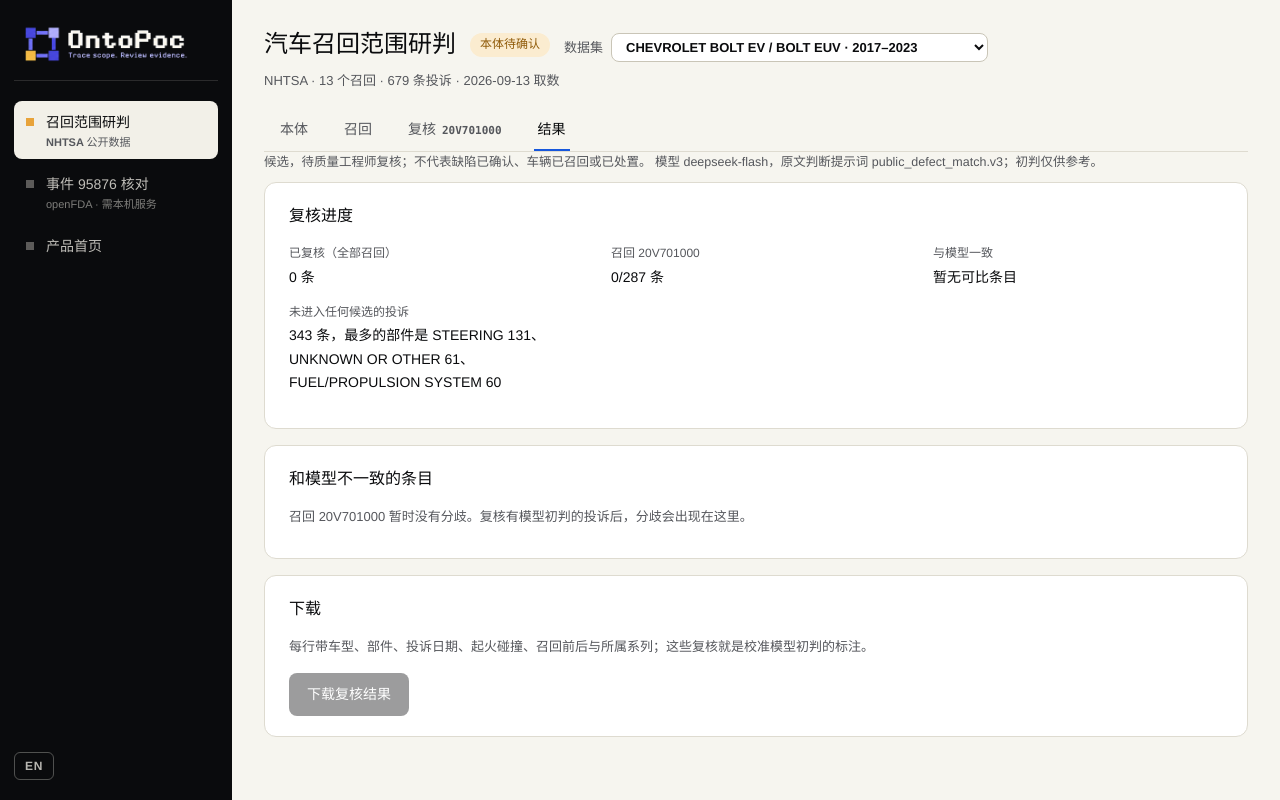
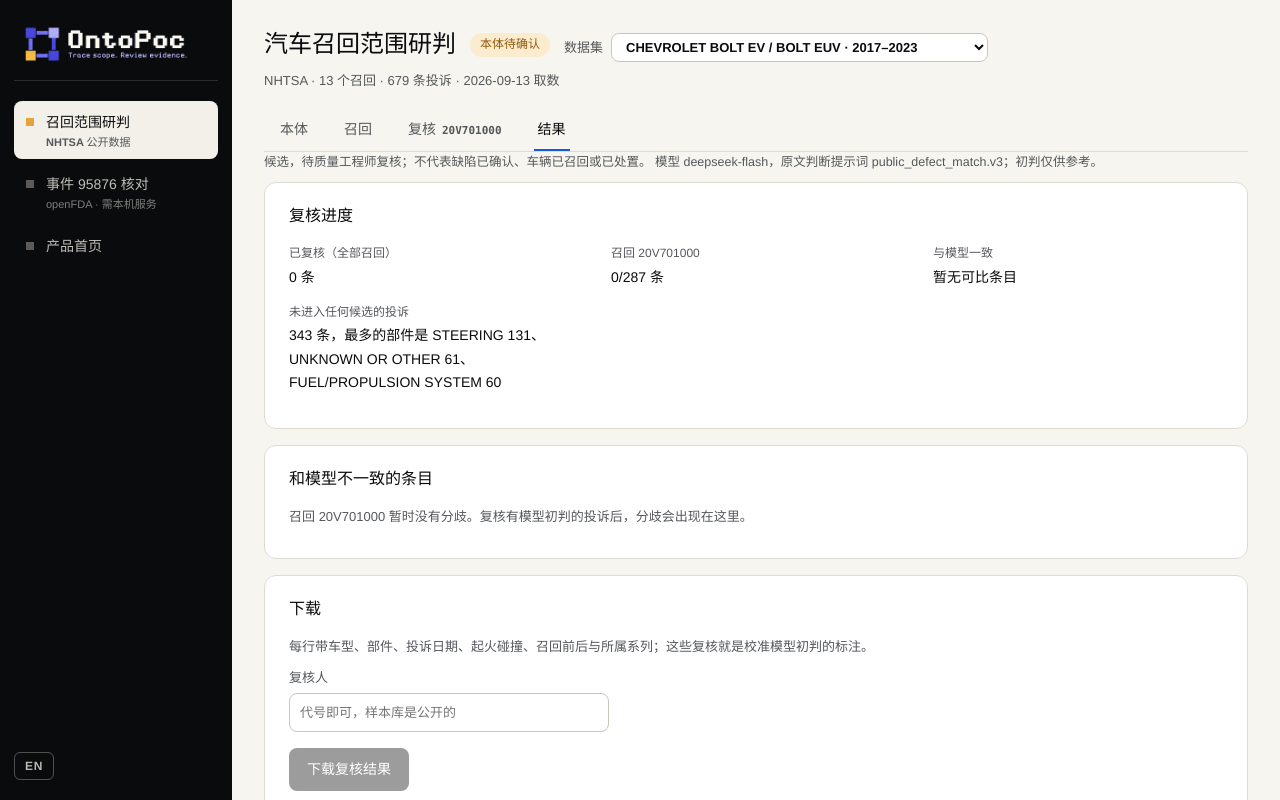
Before and after one commit to Longado/ontopoc, a React (Vite) app in the folder landing-page/: page / in a window 1280 px wide. Both pictures are taken after a click on the tab "结果". Built offline with nearby package versions, Linux system fonts and the light colour scheme.

Commit message:
feat: reviewer name on the results page, carried with the dataset id in every download

```diff
--- a/landing-page/src/PublicRecallReview.css
+++ b/landing-page/src/PublicRecallReview.css
@@ -4,7 +4,7 @@
 .pr-page h3 { margin: 0 0 6px; font-size: 14px; }
 .pr-page p { margin: 0 0 10px; }
 .pr-page button { font: inherit; cursor: pointer; }
-.pr-page button:focus-visible, .pr-page textarea:focus-visible { outline: 2px solid var(--blue); outline-offset: 2px; }
+.pr-page button:focus-visible, .pr-page textarea:focus-visible, .pr-page input:focus-visible { outline: 2px solid var(--blue); outline-offset: 2px; }
 
 .pr-head { display: grid; gap: 16px; }
 .pr-head-line { display: flex; flex-wrap: wrap; align-items: baseline; gap: 8px 14px; }
@@ -30,6 +30,8 @@
 .pr-primary { margin-top: 6px; padding: 10px 18px; border: 0; border-radius: 8px; color: #fff; background: var(--ink); font-weight: 700; }
 .pr-primary:disabled { opacity: 0.4; cursor: not-allowed; }
 .pr-link { padding: 0; border: 0; color: var(--blue); background: transparent; font-weight: 600; }
+.pr-reviewer { display: grid; gap: 4px; max-width: 320px; margin: 4px 0 10px; color: var(--text-2); font-size: 13px; }
+.pr-reviewer input { padding: 8px 10px; border: 1px solid var(--edge-strong); border-radius: 8px; color: var(--ink); background: var(--surface); font: inherit; min-width: 0; }
 
 .pr-fields { display: grid; grid-template-columns: repeat(auto-fit, minmax(220px, 1fr)); gap: 14px 32px; margin: 0 0 14px; }
 .pr-field dt { color: var(--text-2); font-size: 12px; }
--- a/landing-page/src/PublicRecallReview.jsx
+++ b/landing-page/src/PublicRecallReview.jsx
@@ -1,6 +1,6 @@
 import { useEffect, useRef, useState } from "react";
 import {
-  BUCKETS, DATASET_KEY, FLAG_LABELS, INDEX_URL, MARKS, ROLE_LABELS, VERDICT_TO_MARK, confirmOntology, defaultRecallId, displayValue, emptyState,
+  BUCKETS, DATASET_KEY, FLAG_LABELS, REVIEWER_KEY, INDEX_URL, MARKS, ROLE_LABELS, VERDICT_TO_MARK, confirmOntology, defaultRecallId, displayValue, emptyState,
   exportState, fieldLabel, highlight, markCandidate, markOf, nextSelection, noteCandidate, orderCandidates, restoreState, storageKey,
   packUrl, pickDataset, summarize, timingLabel, validateIndex, validatePack, visibleCandidates,
 } from "./publicReviewModel.js";
@@ -90,6 +90,7 @@
   const [bucket, setBucket] = useState("outside_all");
   const [selected, setSelected] = useState("");
   const [error, setError] = useState("");
+  const [reviewer, setReviewer] = useState(() => recallSaved(REVIEWER_KEY) || "");
   const detailRef = useRef(null);
   const listRef = useRef(null);
 
@@ -168,7 +169,7 @@
     listRef.current?.querySelector('[aria-pressed="true"]')?.scrollIntoView({ block: "center" });
   }
   function download() {
-    const url = URL.createObjectURL(new Blob([JSON.stringify(exportState(pack, state, now()), null, 2)], { type: "application/json" }));
+    const url = URL.createObjectURL(new Blob([JSON.stringify(exportState(pack, state, now(), reviewer), null, 2)], { type: "application/json" }));
     const link = document.createElement("a"); link.href = url; link.download = `${datasetId}-review.json`; link.click();
     setTimeout(() => URL.revokeObjectURL(url), 1000);
   }
@@ -270,6 +271,10 @@
         <section className="pr-card">
           <h2>下载</h2>
           <p className="pr-muted">每行带车型、部件、投诉日期、起火碰撞、召回前后与所属系列；这些复核就是校准模型初判的标注。</p>
+          <label className="pr-reviewer" htmlFor="pr-reviewer">复核人
+            <input id="pr-reviewer" value={reviewer} maxLength={40} placeholder="代号即可，样本库是公开的" autoComplete="off"
+              onChange={(e) => { setReviewer(e.target.value); remember(REVIEWER_KEY, e.target.value); }} />
+          </label>
           <button className="pr-primary" onClick={download} disabled={!reviewedAll}>下载复核结果</button>
         </section>
       </>}
--- a/landing-page/src/publicReviewModel.js
+++ b/landing-page/src/publicReviewModel.js
@@ -1,5 +1,6 @@
 export const INDEX_URL = "/data/index.json";
 export const DATASET_KEY = "ontopoc.public-review.dataset";
+export const REVIEWER_KEY = "ontopoc.public-review.reviewer";
 const PACK_FILE = /^[a-z0-9][a-z0-9-]*\.json$/;
 
 export function validateIndex(index) {
@@ -116,7 +117,8 @@
   return state;
 }
 
-export function exportState(pack, state, now) {
+export function exportState(pack, state, now, reviewer = "") {
+  const who = reviewer.trim() || null;
   const reviews = [];
   const seen = new Set();
   for (const recall of pack.recalls) {
@@ -131,12 +133,12 @@
         model_verdict: c.text_check?.verdict || null, updated_at: entry.updated_at,
         vehicles: signal.objects || [], parts: signal.parts || [], complaint_date: signal.date ?? null, flags: signal.flags || [],
         recall_date: recall.date ?? null, timing: c.timing?.relation ?? null, days_from_recall: c.timing?.days ?? null,
-        via_alias: Boolean(c.via_alias), series_recalls: pack.recalls.filter((r) => seriesOf(r) === key).map((r) => r.id),
+        via_alias: Boolean(c.via_alias), series_recalls: pack.recalls.filter((r) => seriesOf(r) === key).map((r) => r.id), reviewer: who,
       });
     }
   }
   return {
-    schema: "public_review_export.v1", exported_at: now, ontology_hash: pack.ontology.hash,
+    schema: "public_review_export.v1", exported_at: now, dataset: pack.dataset?.id ?? null, reviewer: who, ontology_hash: pack.ontology.hash,
     ontology_confirmed_at: state.confirmed_at, model: pack.run.model,
     matcher_prompt_version: pack.run.matcher_prompt_version, boundary: pack.boundary, reviews,
   };
```
